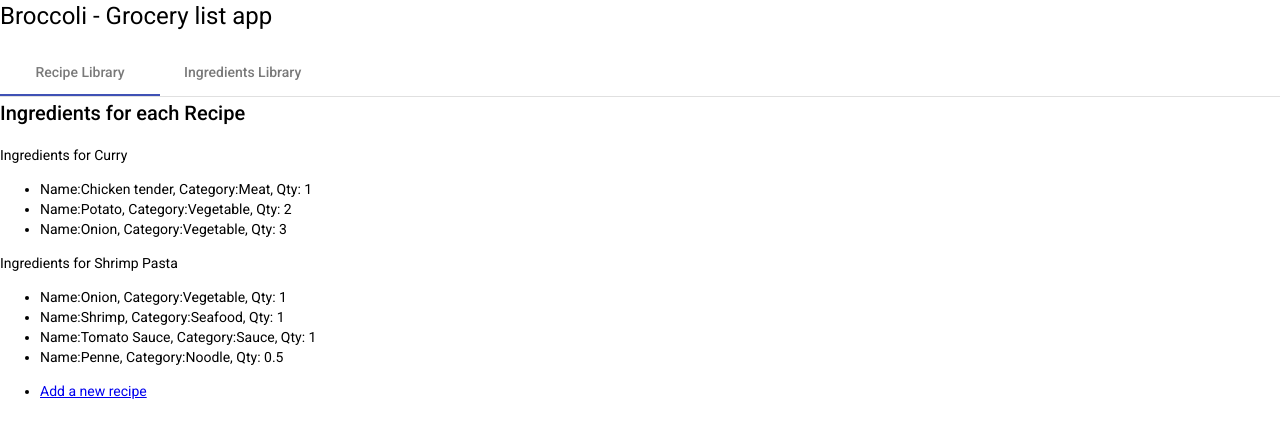
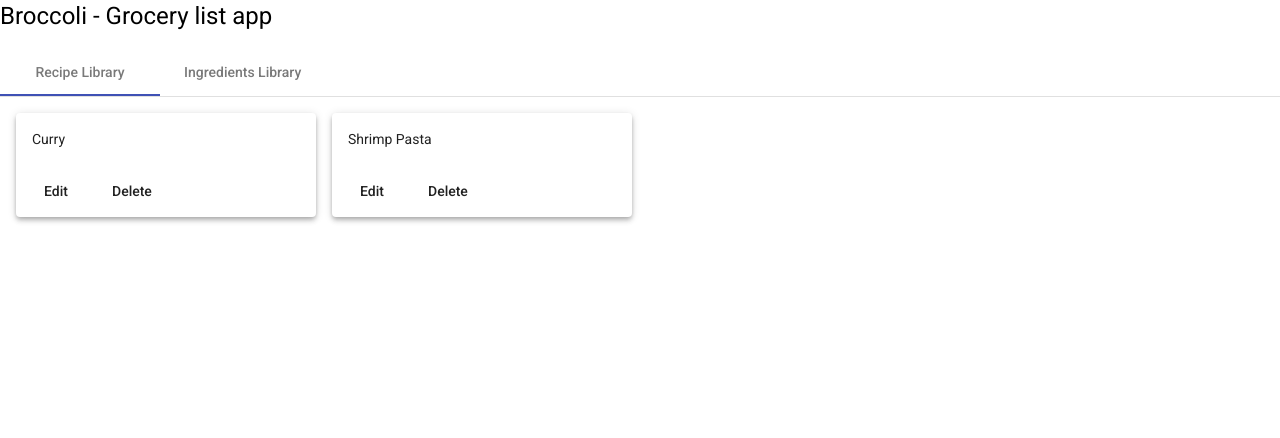
Before and after one commit to jihyunyang12/broccoli-app, an Angular app in the folder angular-frontend/: page /recipe in a window 1280 px wide. Shown: the top 438 px of the page. Built offline with nearby package versions, Linux system fonts and the light colour scheme.

Commit message:
recipe cards added, routing added to each recipe ingredient details

```diff
--- a/angular-frontend/package.json
+++ b/angular-frontend/package.json
@@ -16,6 +16,7 @@
     "@angular/common": "~9.1.7",
     "@angular/compiler": "~9.1.7",
     "@angular/core": "~9.1.7",
+    "@angular/flex-layout": "^9.0.0-beta.31",
     "@angular/forms": "~9.1.7",
     "@angular/material": "^9.2.4",
     "@angular/platform-browser": "~9.1.7",
@@ -26,12 +27,12 @@
     "zone.js": "~0.10.2"
   },
   "devDependencies": {
-    "@angular-devkit/build-angular": "~0.901.6",
+    "@angular-devkit/build-angular": "^0.901.9",
     "@angular/cli": "~9.1.6",
     "@angular/compiler-cli": "~9.1.7",
-    "@types/node": "^12.11.1",
     "@types/jasmine": "~3.5.0",
     "@types/jasminewd2": "~2.0.3",
+    "@types/node": "^12.11.1",
     "codelyzer": "^5.1.2",
     "jasmine-core": "~3.5.0",
     "jasmine-spec-reporter": "~4.2.1",
--- a/angular-frontend/src/app/mock/mock.data.ts
+++ b/angular-frontend/src/app/mock/mock.data.ts
@@ -27,6 +27,6 @@ export const INGREDIENTSLIST2: IngredientsItem[] = [
 ]
 
 export const RECIPES: Recipe[] = [
-  {recipeName: 'Curry', ingredientsList: INGREDIENTSLIST1 },
-  {recipeName: 'Shrimp Pasta', ingredientsList: INGREDIENTSLIST2}
+  {id: 1, recipeName: 'Curry', ingredientsList: INGREDIENTSLIST1 },
+  {id: 2, recipeName: 'Shrimp Pasta', ingredientsList: INGREDIENTSLIST2}
 ]
--- a/angular-frontend/src/app/models/recipe/recipe.ts
+++ b/angular-frontend/src/app/models/recipe/recipe.ts
@@ -2,10 +2,12 @@ import {Ingredients} from '../ingredients/ingredients';
 import {IngredientsItem} from '../ingredients-item/ingredients-item';
 
 export class Recipe {
+  id: number;
   recipeName: string;
   ingredientsList: IngredientsItem[];
 
-  constructor(recipeName: string, ingredientsList: IngredientsItem[]){
+  constructor(id: number, recipeName: string, ingredientsList: IngredientsItem[]){
+    this.id = id;
     this.recipeName = recipeName;
     this.ingredientsList = ingredientsList;
   }
--- a/angular-frontend/src/app/services/recipe/recipe.service.ts
+++ b/angular-frontend/src/app/services/recipe/recipe.service.ts
@@ -3,6 +3,7 @@ import {Observable, of} from 'rxjs';
 import {Ingredients} from '../../models/ingredients/ingredients';
 import {INGREDIENTS, RECIPES} from '../../mock/mock.data';
 import {Recipe} from '../../models/recipe/recipe';
+import { map } from 'rxjs/operators';
 
 @Injectable({
   providedIn: 'root'
@@ -15,4 +16,11 @@ export class RecipeService {
     return of(RECIPES);
   }
 
+  getRecipe(id: number | string) {
+    return this.getRecipes().pipe(
+      // (+) before `id` turns the string into a number
+      map((recipes: Recipe[]) => recipes.find(recipe => recipe.id === +id))
+    );
+  }
+
 }
--- /dev/null
+++ b/angular-frontend/src/app/views/recipe-card/recipe-card.component.css
@@ -0,0 +1,7 @@
+.content {
+    padding: 16px;
+  }
+
+.content > mat-card {
+width: 200px;
+}
--- /dev/null
+++ b/angular-frontend/src/app/views/recipe-card/recipe-card.component.html
@@ -0,0 +1,13 @@
+<div class="content" fxLayout="row wrap" fxLayoutGap="16px grid">
+    <div fxFlex="25%" fxFlex.xs="100%" fxFlex.sm="33%" *ngFor="let recipe of recipes">
+      <mat-card class="mat-elevation-z4" >
+        <mat-card-content [routerLink]="['/recipe', recipe.id]">
+          {{recipe.recipeName}}
+        </mat-card-content>
+        <mat-card-actions>
+          <button mat-button>Edit</button>
+          <button mat-button>Delete</button>
+        </mat-card-actions>
+      </mat-card>
+    </div>
+  </div>
--- /dev/null
+++ b/angular-frontend/src/app/views/recipe-card/recipe-card.component.ts
@@ -0,0 +1,24 @@
+import { Component, OnInit } from '@angular/core';
+import { RecipeService } from '../../services/recipe/recipe.service';
+import { Recipe } from '../../models/recipe/recipe';
+
+@Component({
+  selector: 'app-recipe-card',
+  templateUrl: './recipe-card.component.html',
+  styleUrls: ['./recipe-card.component.css']
+})
+export class RecipeCardComponent implements OnInit {
+
+  recipes: Recipe[];
+
+  constructor(private recipeService: RecipeService) { }
+
+  ngOnInit(): void {
+    this.getRecipes();
+  }
+
+  getRecipes(): void {
+    this.recipeService.getRecipes().subscribe(recipes => this.recipes = recipes);
+  }
+
+}
--- a/angular-frontend/src/app/views/recipe-detail/recipe-detail.component.html
+++ b/angular-frontend/src/app/views/recipe-detail/recipe-detail.component.html
@@ -1,6 +1,6 @@
-<h2> Ingredients for each Recipe</h2>
 
-<div *ngFor="let recipe of recipes">
+<!-- <div *ngFor="let recipe of recipes"> -->
+<div *ngIf="recipe$ | async as recipe">
   <div>Ingredients for {{recipe.recipeName}}</div>
 
   <ul>
--- a/angular-frontend/src/app/views/recipe-detail/recipe-detail.component.ts
+++ b/angular-frontend/src/app/views/recipe-detail/recipe-detail.component.ts
@@ -1,6 +1,9 @@
 import { Component, OnInit } from '@angular/core';
 import {Recipe} from '../../models/recipe/recipe';
 import {RecipeService} from '../../services/recipe/recipe.service';
+import { Router, ActivatedRoute, ParamMap } from '@angular/router';
+import { switchMap } from 'rxjs/operators';
+import { Observable } from 'rxjs';
 
 @Component({
   selector: 'app-recipe-detail',
@@ -9,15 +12,20 @@ import {RecipeService} from '../../services/recipe/recipe.service';
 })
 export class RecipeDetailComponent implements OnInit {
 
-  recipes: Recipe[];
+  //recipes: Recipe[];
+  recipe$: Observable<Recipe>;
 
-  constructor(private recipeService: RecipeService) { }
+  constructor(private recipeService: RecipeService, private route: ActivatedRoute, private router: Router) { }
 
   ngOnInit(): void {
-    this.getRecipes();
+    //this.getRecipes();
+    this.recipe$ = this.route.paramMap.pipe(
+      switchMap((params: ParamMap) =>
+        this.recipeService.getRecipe(params.get('id')))
+    );
   }
 
-  getRecipes(): void {
-    this.recipeService.getRecipes().subscribe(recipes => this.recipes = recipes);
-  }
+  // getRecipes(): void {
+  //   this.recipeService.getRecipes().subscribe(recipes => this.recipes = recipes);
+  // }
 }
```
Also changed, not shown: angular-frontend/src/app/app-routing.module.ts (+5 -2 lines), angular-frontend/src/app/app.module.ts (+13 -2 lines), angular-frontend/src/app/views/recipe-form/recipe-form.component.ts (+4 -4 lines), 2 other files (tests, documents, lock files or other folders).
